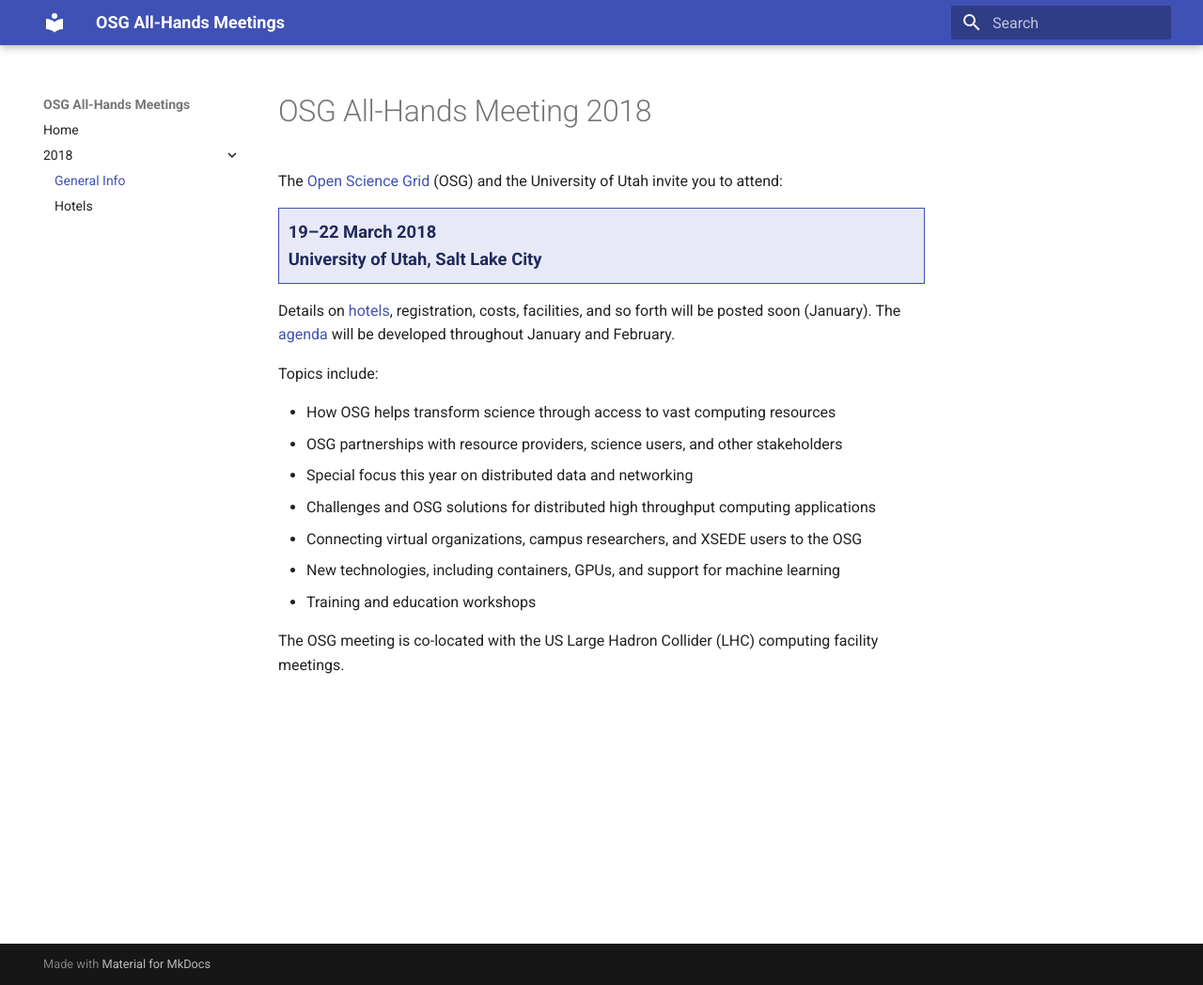
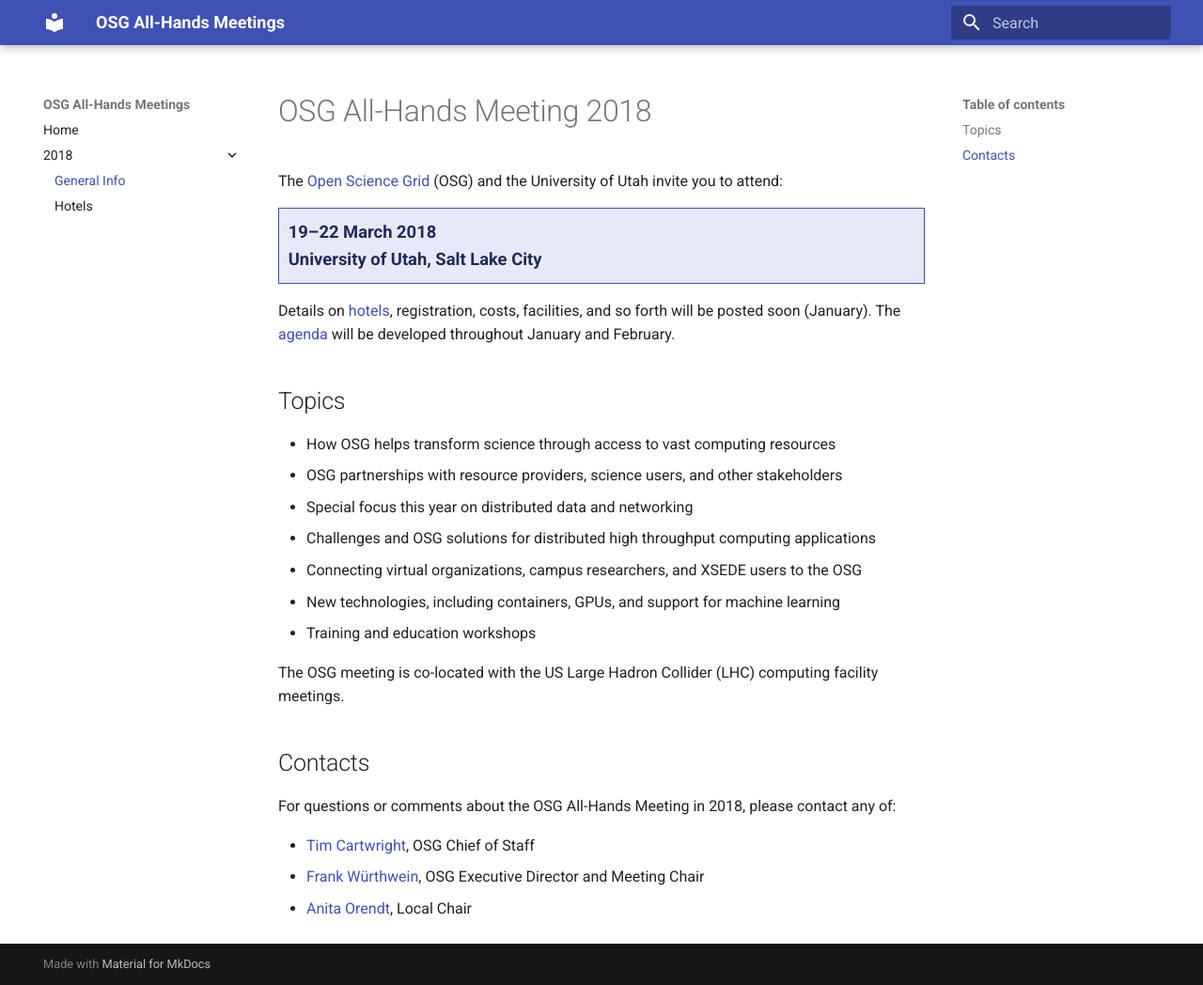
Before and after one commit to osg-htc/all-hands, an MkDocs documentation site: the page built from docs/2018/index.md, in a window 1280 px wide and 1048 px high. Shown: the whole window at 94% size. Built offline with MkDocs 1.6.1 and Material for MkDocs 9.7.7, drawn with Linux system fonts in a browser that asks for light colours; old or Windows-style settings are respelled for this version of MkDocs.

Commit message:
Added headings and contacts

```diff
--- a/docs/2018/index.md
+++ b/docs/2018/index.md
@@ -11,7 +11,7 @@
 Details on [hotels](hotels.md), registration, costs, facilities, and so forth will be posted soon (January).  The
 [agenda](https://indico.fnal.gov/event/15344/) will be developed throughout January and February.
 
-Topics include:
+## Topics
 
 * How OSG helps transform science through access to vast computing resources
 * OSG partnerships with resource providers, science users, and other stakeholders
@@ -22,3 +22,11 @@
 * Training and education workshops
 
 The OSG meeting is co-located with the US Large Hadron Collider (LHC) computing facility meetings.
+
+## Contacts
+
+For questions or comments about the OSG All-Hands Meeting in 2018, please contact any of:
+
+* [Tim Cartwright](cat@cs.wisc.edu), OSG Chief of Staff
+* [Frank Würthwein](fkw@ucsd.edu), OSG Executive Director and Meeting Chair
+* [Anita Orendt](anita.orendt@utah.edu), Local Chair
```
